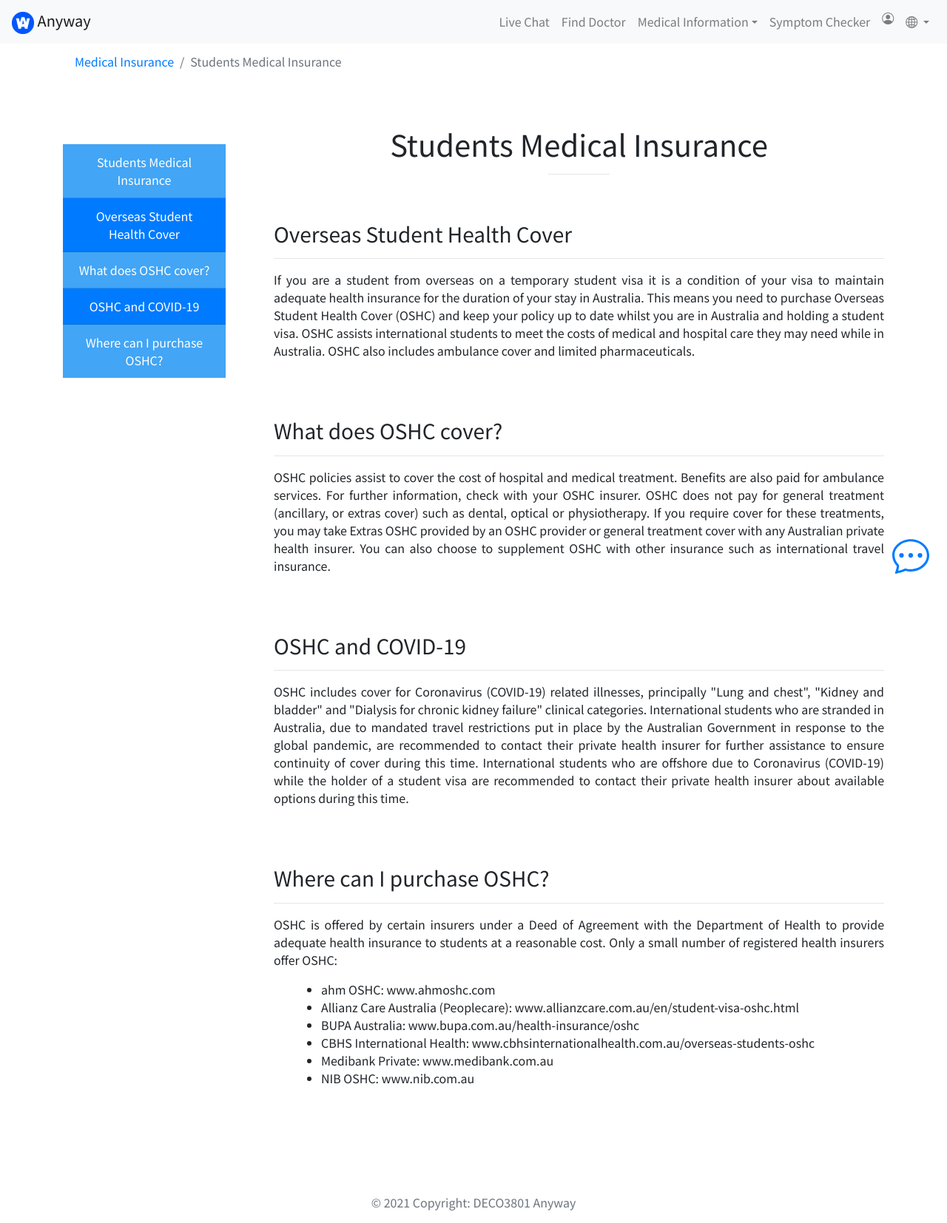
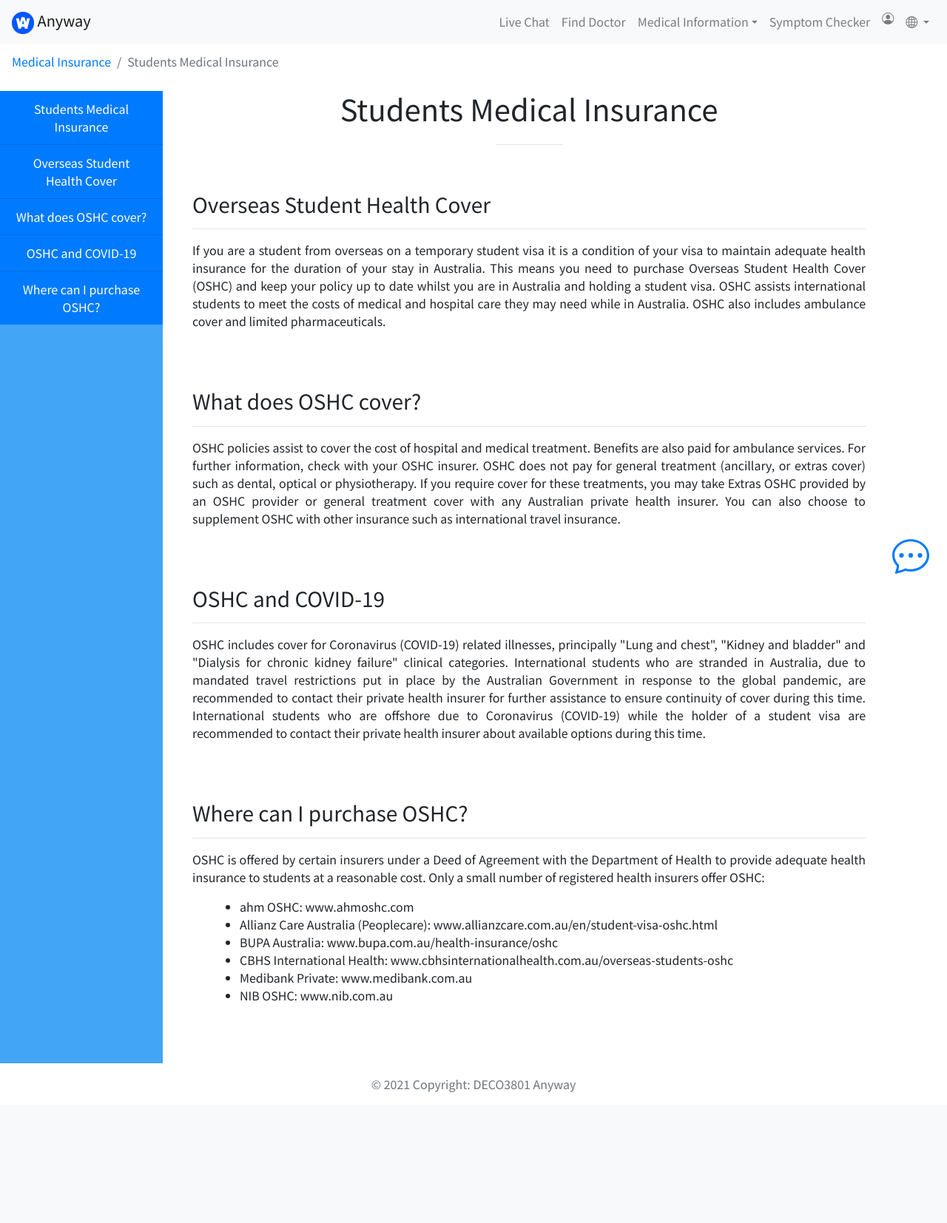
Before and after one commit to hacker0limbo/deco3801-anyway, a CodeIgniter app: page /CI/index.php/insurance/student in a window 1280 px wide. Shown: the whole page at 74% size. After the commit the page ends 1477 px from the top, so only its background shows below. Run offline with CodeIgniter, Linux system fonts and the light colour scheme; some libraries are stand-ins or nearby versions.

Commit message:
modify style

```diff
--- a/CI/application/views/studentInsurance.php
+++ b/CI/application/views/studentInsurance.php
@@ -1,4 +1,4 @@
-<div class="container">
+<div class="container" style="margin:0 !important; padding-left:0;">
   <nav aria-label="breadcrumb">
     <ol class="breadcrumb">
       <li class="breadcrumb-item"><a href="<?php echo base_url(); ?>service"><?php echo $medicalInsurance?> </a></li>
@@ -7,24 +7,24 @@
   </nav>
 </div>
 
-<div class="container my-5">
+<div class="container my-6" style="margin: 0 !important; max-width: max-content;">
   <div class="row">
-    <div class="col-md-3">
+    <div class="col-md-2" style="max-width:260px; padding: 0 !important;">
       <div class="toc position-sticky" style="top: 2rem; overflow: auto; text-align: center;">
-        <ul class="list-group list-group-flush my-4" style="width: 220; ">
-          <li class="list-group-item" style="background-color: #42A5F5; color:#FFFFFF;"><a href = "#studentInsurances" style="color:#FFFFFF;"><?php echo $students.' '; echo $medicalInsurance?></a></li>
+        <ul class="list-group list-group-flush my-4" style="width: 220; margin-top:0 !important; background-color:#42A5F5; height:100%;">
+          <li class="list-group-item" style="background-color: #007bff; color:#FFFFFF;"><a href = "#studentInsurances" style="color:#FFFFFF;"><?php echo $students.' '; echo $medicalInsurance?></a></li>
           <li class="list-group-item" style="background-color: #007bff; color:#FFFFFF;"><a href = "#OSHC" style="color:#FFFFFF;"><?php echo $OSHC?></a></li>
-          <li class="list-group-item" style="background-color: #42A5F5; color:#FFFFFF;"><a href = "#coverage" style="color:#FFFFFF;"><?php echo $coverage?></a></li>
+          <li class="list-group-item" style="background-color: #007bff; color:#FFFFFF;"><a href = "#coverage" style="color:#FFFFFF;"><?php echo $coverage?></a></li>
           <li class="list-group-item" style="background-color: #007bff; color:#FFFFFF;"><a href = "#covid" style="color:#FFFFFF;"><?php echo $covid?></a></li>
-          <li class="list-group-item" style="background-color: #42A5F5; color:#FFFFFF;"><a href = "#purchase" style="color:#FFFFFF;"><?php echo $purchase?></a></li>
+          <li class="list-group-item" style="background-color: #007bff; color:#FFFFFF;"><a href = "#purchase" style="color:#FFFFFF;"><?php echo $purchase?></a></li>
         </ul>
       </div>
     </div>
 
 
-    <div class="col-md-9">
+    <div class="col-md-9" style="padding-left:40px; padding-right:40px; flex:auto; width:990px; max-width:990px;">
       <h1 style="text-align: center" id="studentInsurances"><?php echo $students.' '; echo $medicalInsurance?> </h1>
-      <hr class="my-3" style="margin: auto; width: 10%;">
+      <hr class="mt-4" style="margin: auto; width: 10%;">
 
       <div style="margin-top: 4em; margin-bottom: 5em;" >
         <h3 id="OSHC"><?php echo $OSHC?></h3>
--- a/CI/application/views/symptomCheck.php
+++ b/CI/application/views/symptomCheck.php
@@ -300,7 +300,7 @@ PetiteVue.createApp({
       previous: isEnglish ? 'Previous' : '上一步',
       next: isEnglish ? 'Next' : '下一步',
       check: isEnglish ? 'Check' : '诊断',
-      liveChat: isEnglish ? 'Live Chat' : '实时聊天',
+      liveChat: isEnglish ? 'Live chat' : '在线咨询',
     },
     introductionPart: {
       introduction: isEnglish ? 'Introduction' : '欢迎',
@@ -341,8 +341,8 @@ PetiteVue.createApp({
     diagnosisPart: {
       diagnosisResult: isEnglish ? 'Diagnosis Result': '诊断结果',
       successAlert: isEnglish
-        ? 'Successfully get diagnosis based on your selected symptoms, there could be mutiple results available in the following.'
-        : '成功根据您选择的症状得到诊断结果, 诊断结果可能存在多个',
+        ? 'Successfully get possible diagnosis based on your selected symptoms, there could be mutiple results available in the following. Please be aware that the following results is just for reference, do not use them as official medical diagnosis. Seek for professional medical help if you think you are sick. '
+        : '成功根据您选择的症状得到推测结果, 结果可能存在多个。请注意以下结果只能作为参考，并不能作为专业医生诊断。如果您觉得您生病了，请及时就医。',
       issueName: isEnglish ? 'Name' : '疾病名字',
       icd: isEnglish ? 'Icd' : '国家疾病分类编号',
       icdName: isEnglish ? 'Icd Name' : '国家疾病分类名称',
```
Also changed, not shown: CI/application/views/citizenInsurance.php (+8 -7 lines), CI/application/views/medicalProcess.php (+8 -8 lines), CI/application/views/visitorInsurance.php (+8 -8 lines).
